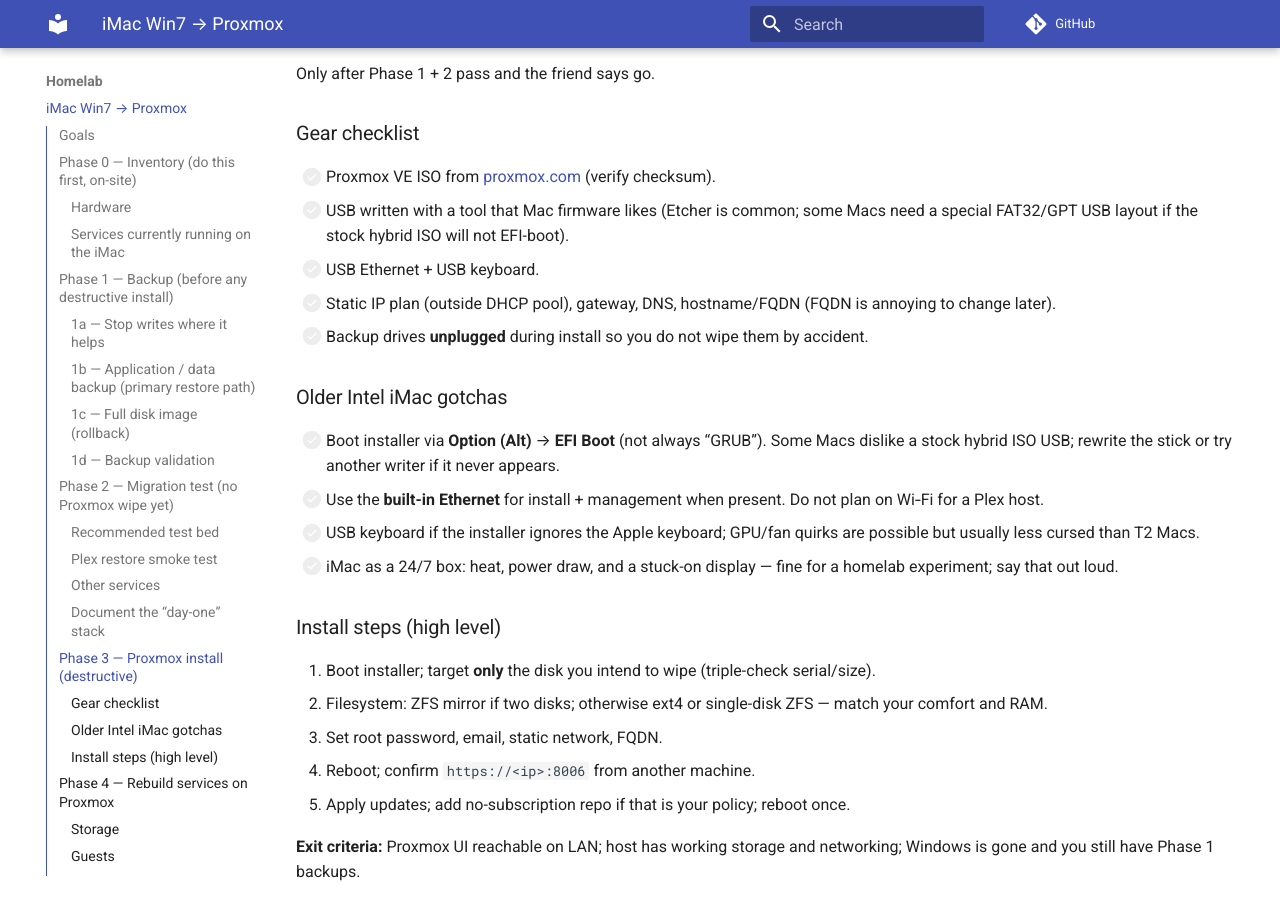
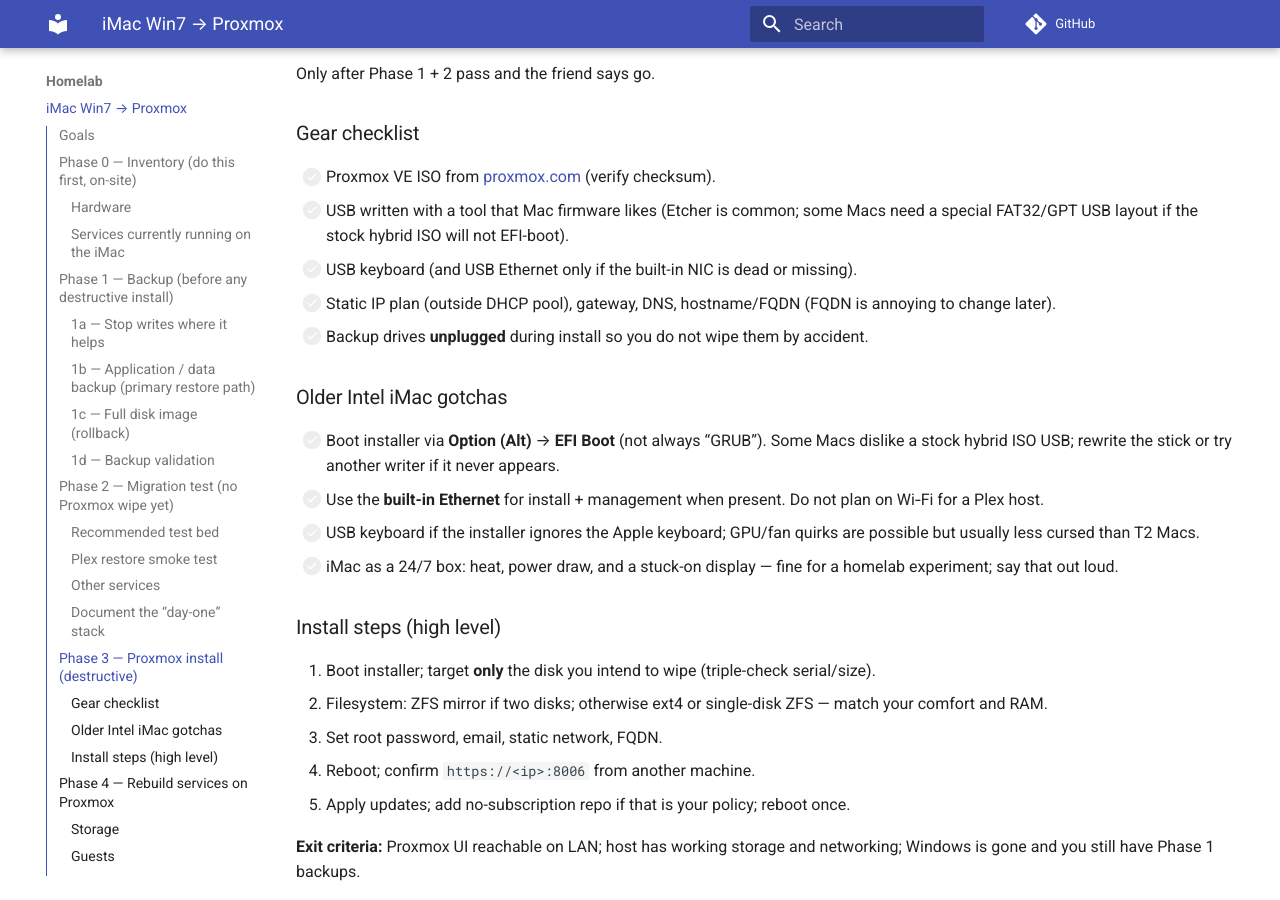
Before and after one commit to Serendipper/theorycrafting, an MkDocs documentation site: the page built from docs/homelab/imac-win7-to-proxmox.md, in a window 1280 px wide and 900 px high, scrolled down 4554 px. Built offline with MkDocs 1.6.1 and Material for MkDocs 9.7.7, drawn with Linux system fonts in a browser that asks for light colours; comment, search, counter and statistics services are not loaded.

Commit message:
docs: prefer built-in Ethernet on older Intel iMac install kit
Co-authored-by: Cursor <cursoragent@cursor.com>

```diff
--- a/docs/homelab/imac-win7-to-proxmox.md
+++ b/docs/homelab/imac-win7-to-proxmox.md
@@ -153,7 +153,7 @@ Only after Phase 1 + 2 pass and the friend says go.
 
 - [ ] Proxmox VE ISO from [proxmox.com](https://www.proxmox.com/en/downloads) (verify checksum).
 - [ ] USB written with a tool that Mac firmware likes (Etcher is common; some Macs need a special FAT32/GPT USB layout if the stock hybrid ISO will not EFI-boot).
-- [ ] USB Ethernet + USB keyboard.
+- [ ] USB keyboard (and USB Ethernet only if the built-in NIC is dead or missing).
 - [ ] Static IP plan (outside DHCP pool), gateway, DNS, hostname/FQDN (FQDN is annoying to change later).
 - [ ] Backup drives **unplugged** during install so you do not wipe them by accident.
 
```
